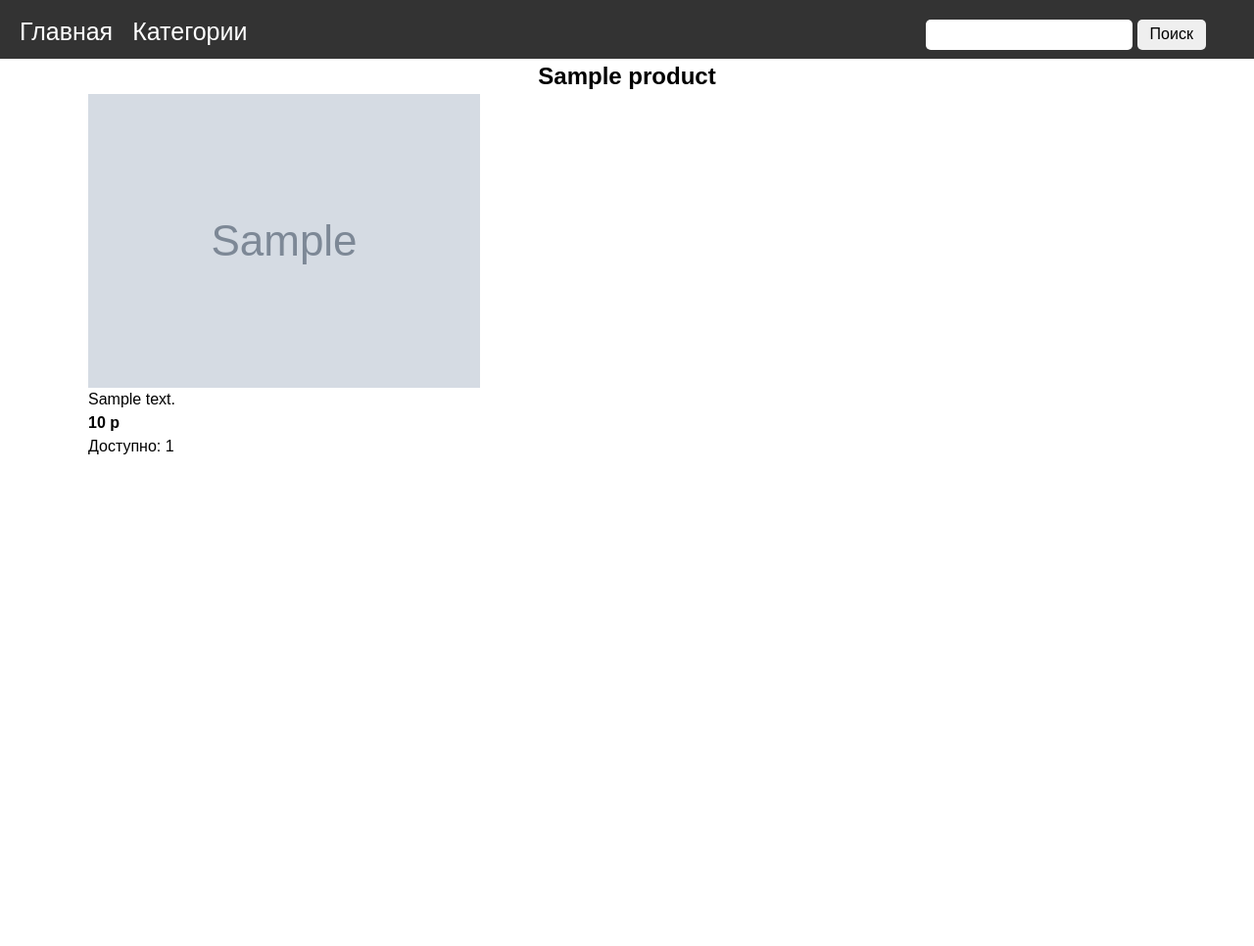
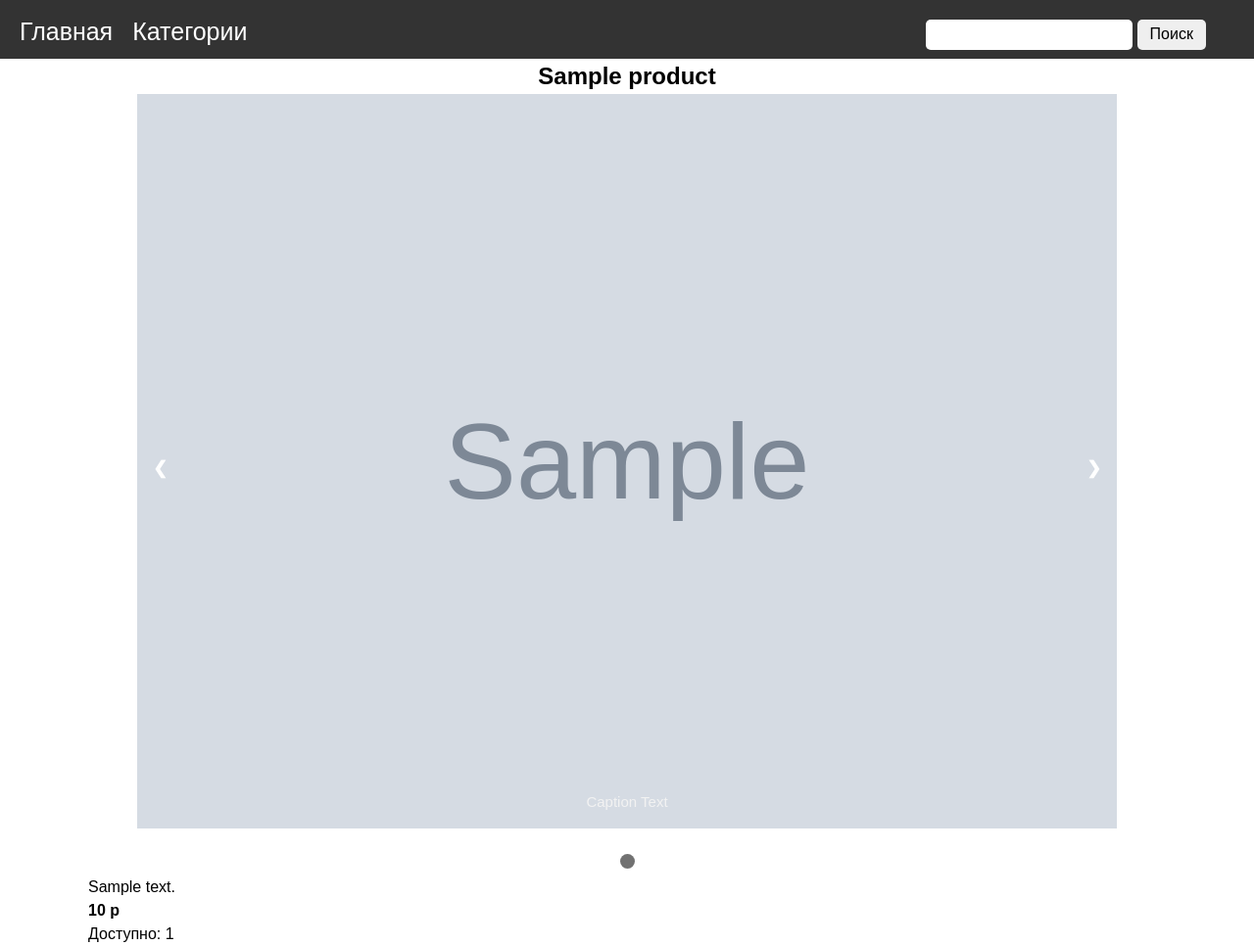
Before and after one commit to universe-walker/shop-django, a Django app: a page that uses templates/base.html in a window 1280 px wide. Shown: the whole page at 98% size. Before the commit the page ends 464 px from the top, so only its background shows below. Run offline with Django 3.2, Linux system fonts and the light colour scheme; tables that the repository leaves empty hold one stand-in row (values such as "Sample post"); grey boxes marked "Sample" are stand-in pictures; some libraries are stand-ins or nearby versions.

Commit message:
Add html, styles and js for slideshow in product_detail template

```diff
--- a/category/static/css/category_detail.css
+++ b/category/static/css/category_detail.css
@@ -22,3 +22,87 @@
   color: #fff;
   transition-duration: .4s;
 }
+
+*{
+  box-sizing: border-box;
+}
+
+.slideshow__container {
+  max-width: 1000px;
+  position: relative;
+  margin: auto;
+}
+
+.slideshow__slide {
+    display: none;
+}
+
+.prev, .next {
+  cursor: pointer;
+  position: absolute;
+  top: 50%;
+  width: auto;
+  margin-top: -22px;
+  padding: 16px;
+  color: white;
+  font-weight: bold;
+  font-size: 18px;
+  transition: 0.6s ease;
+  border-radius: 0 3px 3px 0;
+}
+
+.next {
+  right: 0;
+  border-radius: 3px 0 0 3px;
+}
+
+/* On hover, add a black background color with a little bit see-through */
+.prev:hover, .next:hover {
+  background-color: rgba(0,0,0,0.8);
+}
+
+/* Caption text */
+.slide__text {
+  color: #f2f2f2;
+  font-size: 15px;
+  padding: 8px 12px;
+  position: absolute;
+  bottom: 8px;
+  width: 100%;
+  text-align: center;
+}
+
+
+/* The dots/bullets/indicators */
+.dot {
+  cursor: pointer;
+  height: 15px;
+  width: 15px;
+  margin: 0 2px;
+  background-color: #bbb;
+  border-radius: 50%;
+  display: inline-block;
+  transition: background-color 0.6s ease;
+}
+
+.active, .dot:hover {
+  background-color: #717171;
+}
+
+/* Fading animation */
+.fade {
+  -webkit-animation-name: fade;
+  -webkit-animation-duration: 1.5s;
+  animation-name: fade;
+  animation-duration: 1.5s;
+}
+
+@-webkit-keyframes fade {
+  from {opacity: .4}
+  to {opacity: 1}
+}
+
+@keyframes fade {
+  from {opacity: .4}
+  to {opacity: 1}
+}
--- /dev/null
+++ b/category/static/js/product_detail.js
@@ -0,0 +1,28 @@
+var slideIndex = 1;
+showSlides(slideIndex);
+
+// Next/previous controls
+function plusSlides(n) {
+  showSlides(slideIndex += n);
+}
+
+// Thumbnail image controls
+function currentSlide(n) {
+  showSlides(slideIndex = n);
+}
+
+function showSlides(n) {
+  var i;
+  var slides = document.getElementsByClassName("slideshow__slide");
+  var dots = document.getElementsByClassName("dot");
+  if (n > slides.length) {slideIndex = 1}
+  if (n < 1) {slideIndex = slides.length}
+  for (i = 0; i < slides.length; i++) {
+      slides[i].style.display = "none";
+  }
+  for (i = 0; i < dots.length; i++) {
+      dots[i].className = dots[i].className.replace(" active", "");
+  }
+  slides[slideIndex-1].style.display = "block";
+  dots[slideIndex-1].className += " active";
+}
--- a/category/templates/category/product_detail.html
+++ b/category/templates/category/product_detail.html
@@ -1,15 +1,42 @@
 {% extends "base.html" %}
 {% load humanize %}
+{% load static %}
 
 {% block title %}{{ product.name }}{% endblock %}
+{% block styles %}
+  {{ block.super }}
+  <link rel="stylesheet" href="{% static 'css/category_detail.css'%}">
+{% endblock %}
+{% block scripts %}
+  {{ block.super }}
+  <script src="{% static 'js/product_detail.js' %}"></script>
+{% endblock %}
 
 {% block main %}
   <div class="container">
     <div class="product">
       <div class="product__row">
         <h2 class="product__title text-align-center">{{ product.name }}</h2>
-        <div class="product__images">
-          <img src="{{ images.0.path.url }}" alt="картинка">
+        <div class="product__slideshow">
+          <div class="slideshow__container">
+            {% for image in images %}
+              <div class="slideshow__slide fade">
+                <img src="{{ image.path.url }}" alt="картинка" style="width:100%">
+                <div class="slide__text">Caption Text</div>
+              </div>
+            {% endfor %}
+
+            <!-- Next and previous buttons -->
+            <a class="prev" onclick="plusSlides(-1)">&#10094;</a>
+            <a class="next" onclick="plusSlides(1)">&#10095;</a>
+          </div>
+          <br>
+          <!-- The dots/circles -->
+          <div style="text-align:center">
+            {% for image in images %}
+              <span class="dot" onclick="currentSlide({{ forloop.counter }})"></span>
+            {% endfor %}
+          </div>
         </div>
         <p class="product__description">
           {{ product.description }}
--- a/category/views.py
+++ b/category/views.py
@@ -45,7 +45,6 @@ class ProductDetailView(DetailView):
     def get_context_data(self, **kwargs):
         context = super().get_context_data(**kwargs)
         context['images'] = self.object.images.all()
-        print(context['images'][0].path)  # TODO: удалить
         return context
 
 
--- a/templates/base.html
+++ b/templates/base.html
@@ -37,7 +37,7 @@
       {% block main %}{% endblock %}
     </main>
   </div>
-  <script src="http://code.jquery.com/jquery-1.8.3.js"></script>
+
   {% block scripts %}{% endblock %}
 </body>
 </html>
```
